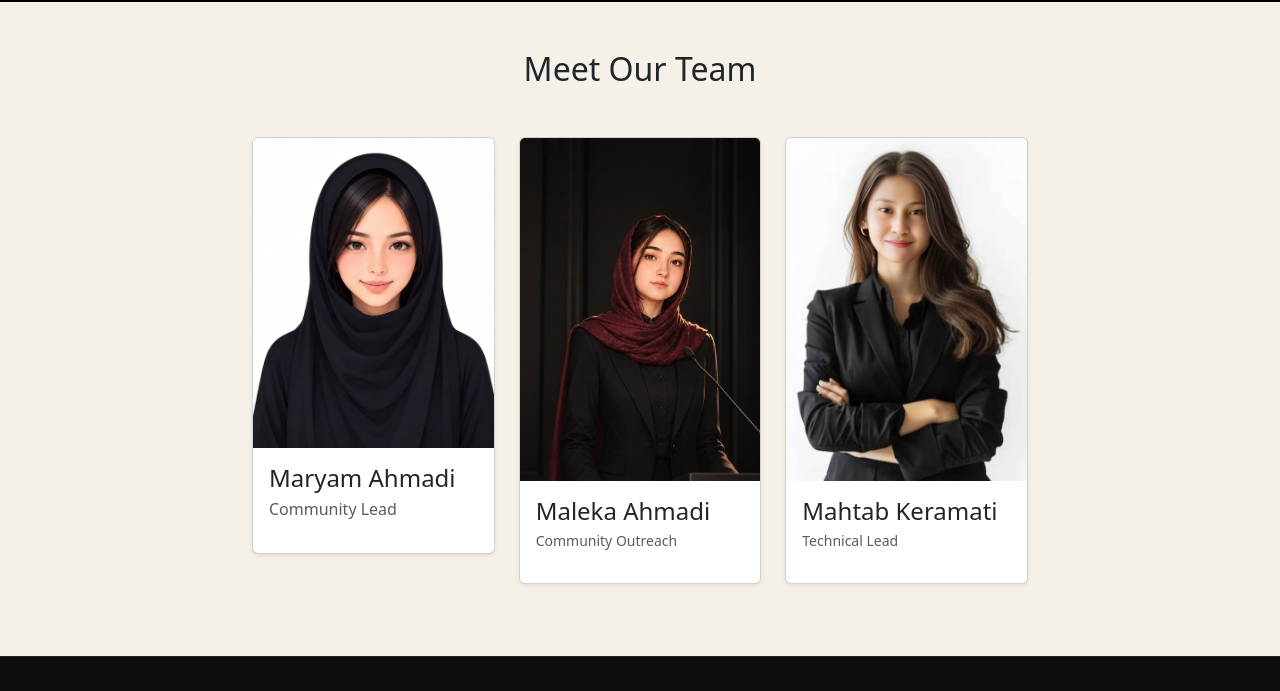
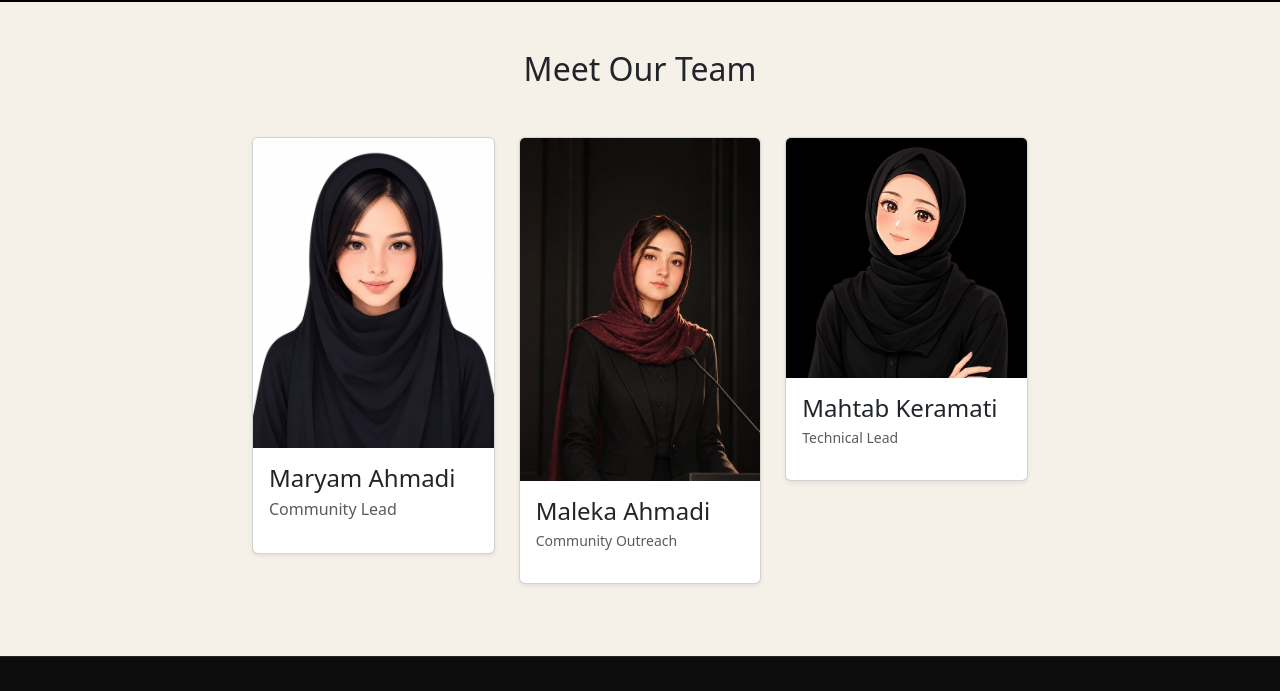
Before and after one commit to MOXAassociation/MOXAassociation.github.io, a plain HTML site: page about.html in a window 1280 px wide. Shown: the part 1000-1691 px from the top of the page. Drawn offline with nearby package versions, Linux system fonts and the light colour scheme; files whose address does not match are found by name.

Commit message:
Update about.html

```diff
--- a/about.html
+++ b/about.html
@@ -134,7 +134,7 @@
       </div>
       <div class="col-md-4 mb-4">
         <div class="card shadow-sm border-1">
-          <img src="images%20(8).jpg" class="card-img-top img-fluid">
+          <img src="Mahtab.png" class="card-img-top img-fluid">
           <div class="card-body">
             <h4 class="card-title mb-1">Mahtab Keramati</h4>
             <p class="text-muted small">Technical Lead</p>
```
